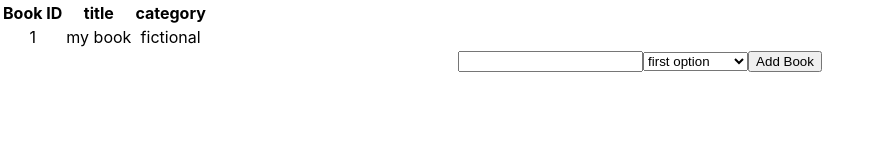
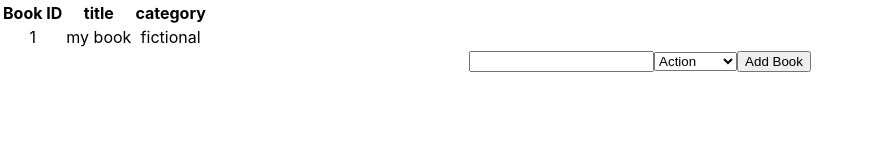
Before and after one commit to bini-i/Redux-Book-Store, a React (Create React App) app: page / in a window 1280 px wide. Shown: the top 160 px of the page, without its empty margins (0-881 px from the left). Built offline with nearby package versions, Linux system fonts and the light colour scheme.

Commit message:
Update BooksForm
- add bookCategories as an array and render inside select tag
as categoryOptions

```diff
--- a/src/components/BooksForm.js
+++ b/src/components/BooksForm.js
@@ -1,12 +1,17 @@
-const BooksForm = () => (
+const BooksForm = () => {
+    const bookCategories =["Action", "Biography", "History", "Horror", "Kids", "Learning", "Sci-Fi"]
+    const categoryOptions = bookCategories.map((category)=>
+        <option key={category}>{category}</option>
+    )
+    return (
         <form>
             <input type="text" id="title"/>
             <select>
-                <option>first option</option>
-                <option>second option</option>
+                {categoryOptions}
             </select>
             <input type="submit" value="Add Book"/>
         </form>
     )
+}
 
 export default BooksForm;
```
